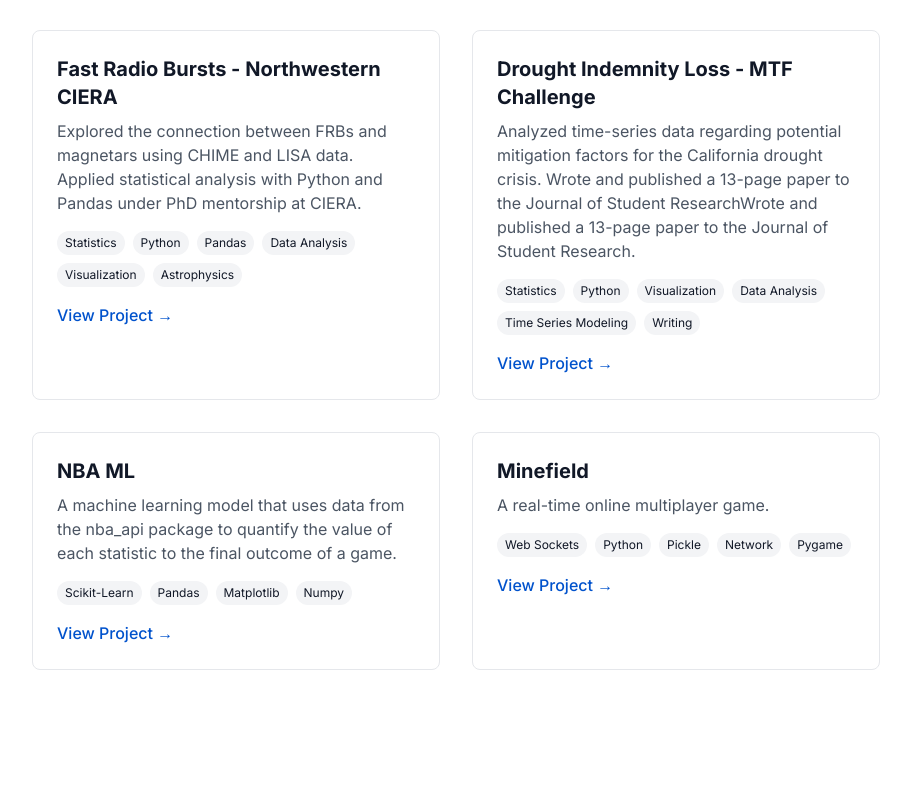
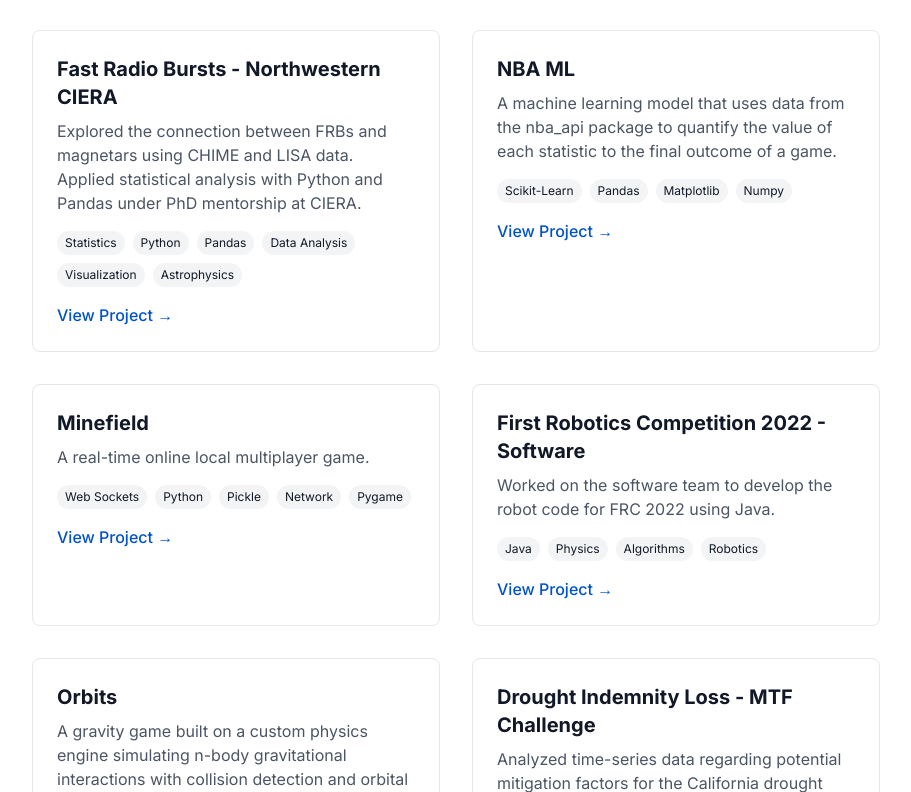
Before and after one commit to mihir-r-kondapalli/portfolio, a Next.js app: page / in a window 1280 px wide. Shown: the part 3528-4320 px from the top of the page, without its empty margins (184-1095 px from the left). Built offline with nearby package versions, Linux system fonts and the light colour scheme.

Commit message:
added frc and orbits projects

```diff
--- a/app/page.tsx
+++ b/app/page.tsx
@@ -247,6 +247,13 @@
           <SectionHeader>Featured Projects</SectionHeader>
           <div className="grid md:grid-cols-2 gap-8 pt-12">
             <ProjectCard
+              title="GRaTeR Scattered Light Disk Framework"
+              description="A complex, JAX-based machine learning framework for analyzing and simulating scattered light disks,
+              providing high-fidelity modeling for astrophysics research."
+              tags={['JAX', 'Python', 'Simulation', 'Sci-kit Learn', 'CUDA', 'Optimization', 'Computer Vision', 'Optics', 'Image Processing', 'Astrophysics']}
+              link="https://github.com/UCSB-Exoplanet-Polarimetry-Lab/GRaTeR-JAX"
+            />
+            <ProjectCard
               title="4th & Sim"
               description="A full-stack NFL simulation platform with predictive modeling, featuring a React/NextJS frontend, FastAPI backend,
               and PostgreSQL database. Includes a Pytorch football strategizer that wins ~55% of games. Simulations powered by R, C++,
@@ -255,13 +262,6 @@
                 'Docker', 'Dynamic Programming', 'Typescript'
               ]}
               link="https://fourthandsim.vercel.app"
-            />
-            <ProjectCard
-              title="GRaTeR Scattered Light Disk Framework"
-              description="A complex, JAX-based machine learning framework for analyzing and simulating scattered light disks,
-              providing high-fidelity modeling for astrophysics research."
-              tags={['JAX', 'Python', 'Simulation', 'Sci-kit Learn', 'CUDA', 'Optimization', 'Computer Vision', 'Optics', 'Image Processing', 'Astrophysics']}
-              link="https://github.com/UCSB-Exoplanet-Polarimetry-Lab/GRaTeR-JAX"
             />
             <ProjectCard
               title="GRaTeR Image App"
@@ -283,13 +283,6 @@
               link="https://github.com/mihir-r-kondapalli/REACH-Analysis"
             />
             <ProjectCard
-              title="Drought Indemnity Loss - MTF Challenge"
-              description="Analyzed time-series data regarding potential mitigation factors for the California drought crisis. Wrote and published a 13-page paper to the Journal of Student ResearchWrote and published a
-              13-page paper to the Journal of Student Research."
-              tags={['Statistics', 'Python', 'Visualization', 'Data Analysis', 'Time Series Modeling', 'Writing']}
-              link="https://www.jsr.org/hs/index.php/path/article/view/2976"
-            />
-            <ProjectCard
               title="NBA ML"
               description="A machine learning model that uses data from the nba_api package to quantify the value of each statistic to the final outcome of a game."
               tags={['Scikit-Learn', 'Pandas', 'Matplotlib', 'Numpy']}
@@ -297,9 +290,28 @@
             />
             <ProjectCard
               title="Minefield"
-              description="A real-time online multiplayer game."
+              description="A real-time online local multiplayer game."
               tags={['Web Sockets', 'Python', 'Pickle', 'Network', 'Pygame']}
               link="https://github.com/mihir-r-kondapalli/MinefieldWebSocketGame"
+            />
+            <ProjectCard
+              title="First Robotics Competition 2022 - Software"
+              description="Worked on the software team to develop the robot code for FRC 2022 using Java."
+              tags={['Java', 'Physics', 'Algorithms', 'Robotics']}
+              link="https://github.com/mvrt-115/frc2k22"
+            />
+            <ProjectCard
+              title="Orbits"
+              description="A gravity game built on a custom physics engine simulating n-body gravitational interactions with collision detection and orbital mechanics."
+              tags={['Pygame', 'Physics', 'Simulation', 'OOP', 'Math', 'Algorithms', 'cx-Freeze']}
+              link="https://github.com/mihir-r-kondapalli/Orbits"
+            />
+            <ProjectCard
+              title="Drought Indemnity Loss - MTF Challenge"
+              description="Analyzed time-series data regarding potential mitigation factors for the California drought crisis. Wrote and published a 13-page paper to the Journal of Student ResearchWrote and published a
+              13-page paper to the Journal of Student Research."
+              tags={['Statistics', 'Python', 'Visualization', 'Data Analysis', 'Time Series Modeling', 'Writing']}
+              link="https://www.jsr.org/hs/index.php/path/article/view/2976"
             />
           </div>
         </section>
```
